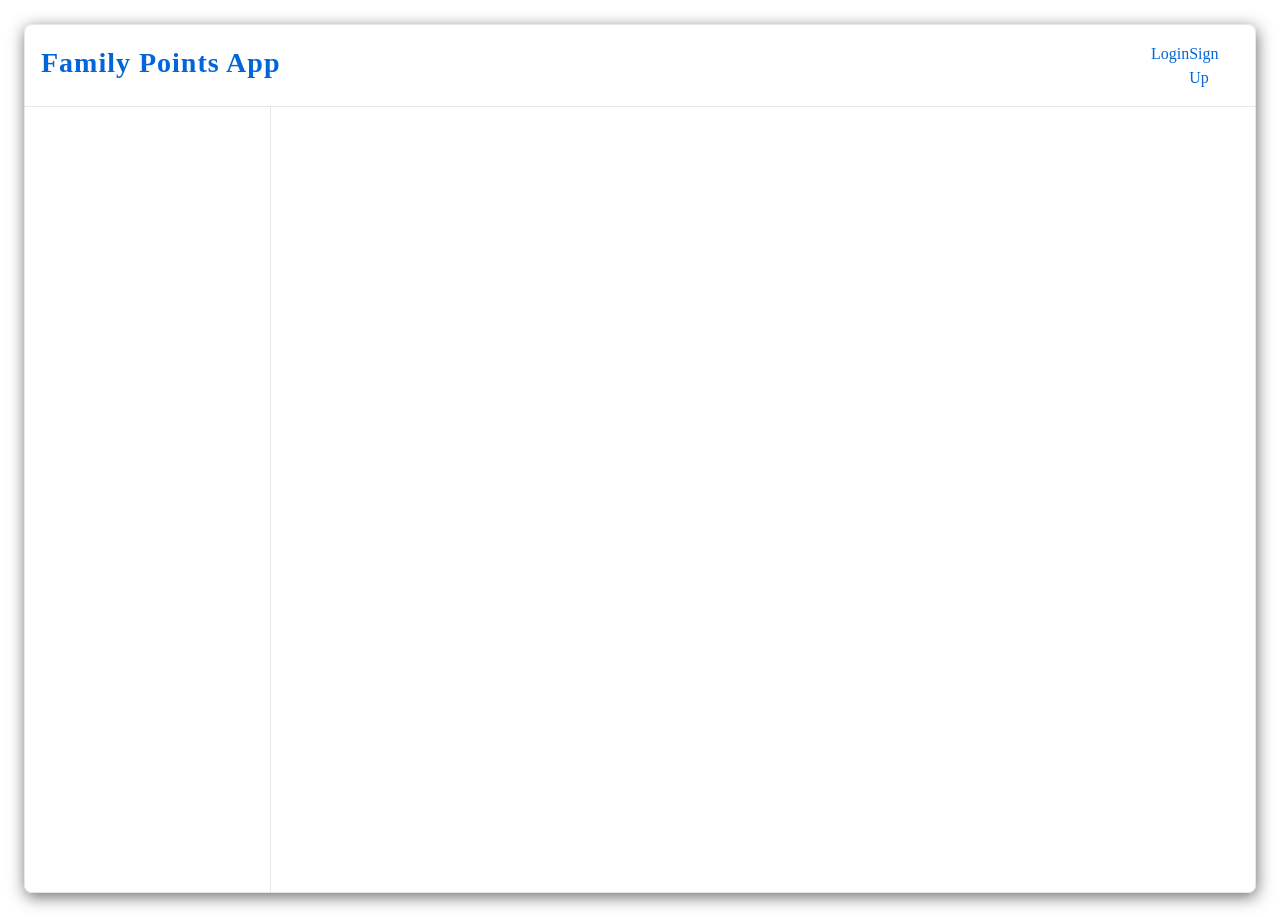
After one commit to daniel-schroeder-dev/cwhq-kathir-points-app, a Flask app: page /admin in a window 1280 px wide. The commit adds this page. Run offline with Flask 2, Linux system fonts and the light colour scheme.

Commit message:
Begin working on admin panel layout.

```diff
--- a/app.py
+++ b/app.py
@@ -1,6 +1,7 @@
-from flask import Flask, render_template, redirect, url_for
+from flask import Flask, render_template, redirect, url_for, session, request
 
 app = Flask(__name__)
+app.secret_key = "yZ)mDIC};iv+g0H"
 
 
 @app.route("/")
@@ -8,11 +9,26 @@ def home():
     return redirect(url_for("login"))
 
 
-@app.route("/sign-up")
+@app.route("/sign-up", methods=["GET", "POST"])
 def sign_up():
     return render_template("sign-up.html")
 
 
-@app.route("/login")
+@app.route("/login", methods=["GET", "POST"])
 def login():
+    if request.method == "POST":
+        session["is_logged_in"] = True
+        return redirect(url_for("admin"))
+
     return render_template("login.html")
+
+
+@app.route("/logout")
+def logout():
+    session["is_logged_in"] = False
+    return redirect(url_for("login"))
+
+
+@app.route("/admin")
+def admin():
+    return render_template("admin.html")
--- /dev/null
+++ b/format.py
@@ -0,0 +1,6 @@
+#!/usr/bin/python
+
+import os
+
+
+os.system("black *.py && npx prettier --write .")
--- a/static/site.css
+++ b/static/site.css
@@ -3,15 +3,33 @@
 /* Custom properties */
 :root {
     --light-grey: #e6e6e6;
-    --blue: #0053b5;
+    --blue: #0265d9;
 }
 
+/* General site layout */
 
-/* General site layout */
+html {
+    height: 100%;
+    padding: 24px;
+    overflow: hidden;
+}
+
 body {
     max-width: 1400px;
     margin: auto;
     border: 1px solid var(--light-grey);
+    min-height: unset;
+    height: 100%;
+    border-radius: 8px;
+    box-shadow: 1px 4px 16px 0px rgba(61, 61, 61, 0.75);
+    overflow: hidden;
+}
+
+main {
+    height: 100%;
+    display: grid;
+    grid-template-columns: 1fr 4fr;
+    grid-template-rows: 1fr;
 }
 
 /* Header and Navbar */
@@ -21,6 +39,7 @@ header {
     justify-content: center;
     border-bottom: solid 1px var(--light-grey);
     padding: 4px 16px;
+    height: 82px;
 }
 
 nav {
@@ -33,7 +52,7 @@ nav {
 h1 {
     color: var(--blue);
     margin-bottom: 6px;
-    font-family: 'Libre Baskerville', serif;
+    font-family: "Libre Baskerville", serif;
     font-size: 28px;
     letter-spacing: 1px;
 }
@@ -49,3 +68,8 @@ h1 {
     text-decoration: none;
     color: var(--blue);
 }
+
+/* Admin panel */
+.left-container {
+    border-right: 1px solid var(--light-grey);
+}
--- /dev/null
+++ b/templates/admin.html
@@ -0,0 +1,6 @@
+{% extends "base.html" %} {% block main %}
+
+<div class="left-container"></div>
+<div class="right-container"></div>
+
+{% endblock main %}
--- a/templates/base.html
+++ b/templates/base.html
@@ -6,17 +6,24 @@
         <meta name="viewport" content="width=device-width, initial-scale=1.0" />
         <link rel="stylesheet" href="{{ url_for('static', filename='site.css') }}" />
 
-<link rel="preconnect" href="https://fonts.googleapis.com">
-<link rel="preconnect" href="https://fonts.gstatic.com" crossorigin>
-<link href="https://fonts.googleapis.com/css2?family=Mouse+Memoirs&display=swap" rel="stylesheet">
+        <link rel="preconnect" href="https://fonts.googleapis.com" />
+        <link rel="preconnect" href="https://fonts.gstatic.com" crossorigin />
+        <link
+            href="https://fonts.googleapis.com/css2?family=Mouse+Memoirs&display=swap"
+            rel="stylesheet"
+        />
     </head>
     <body>
         <header>
             <nav>
                 <h1>Family Points App</h1>
                 <ul class="main-nav">
+                    {% if session.get("is_logged_in") %}
+                    <li><a href="{{ url_for('logout') }}">Logout</a></li>
+                    {% else %}
                     <li><a href="{{ url_for('login') }}">Login</a></li>
                     <li><a href="{{ url_for('sign_up') }}">Sign Up</a></li>
+                    {% endif %}
                 </ul>
             </nav>
         </header>
```
Also changed, not shown: templates/login.html (+7 -1 lines).
